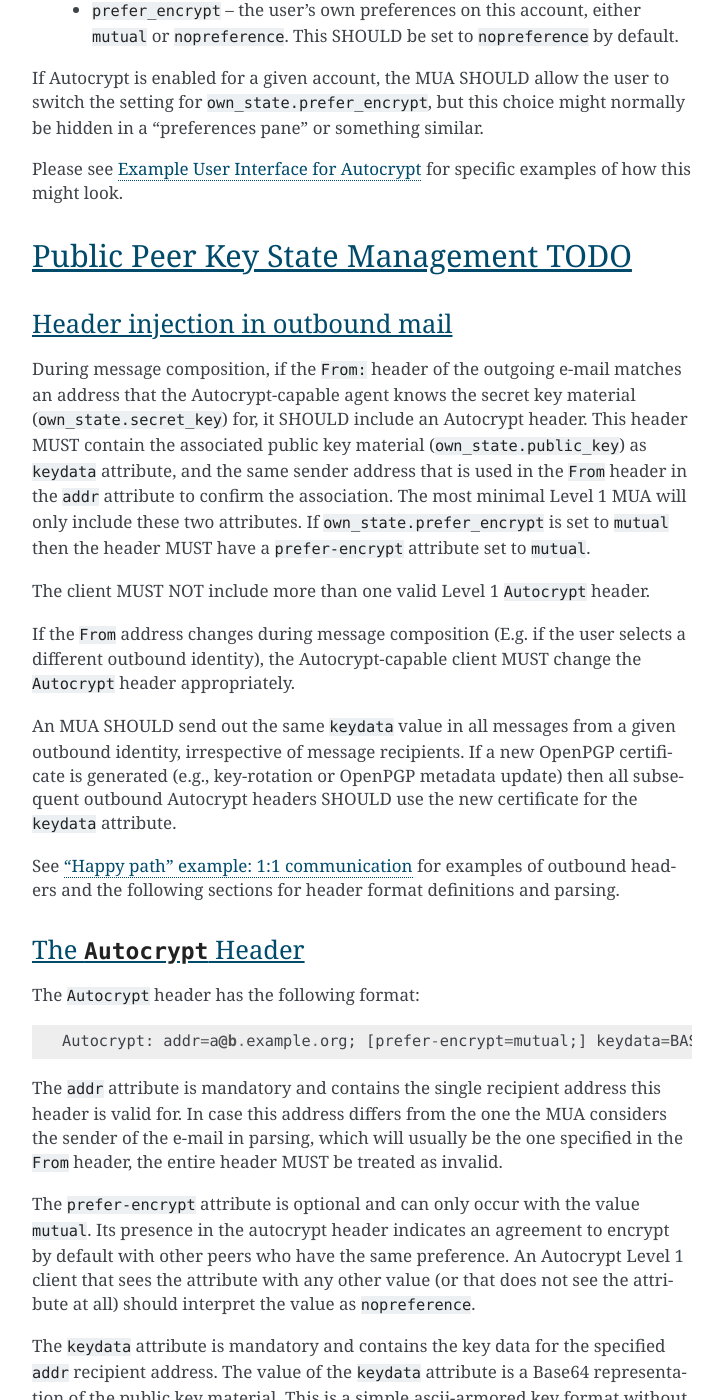
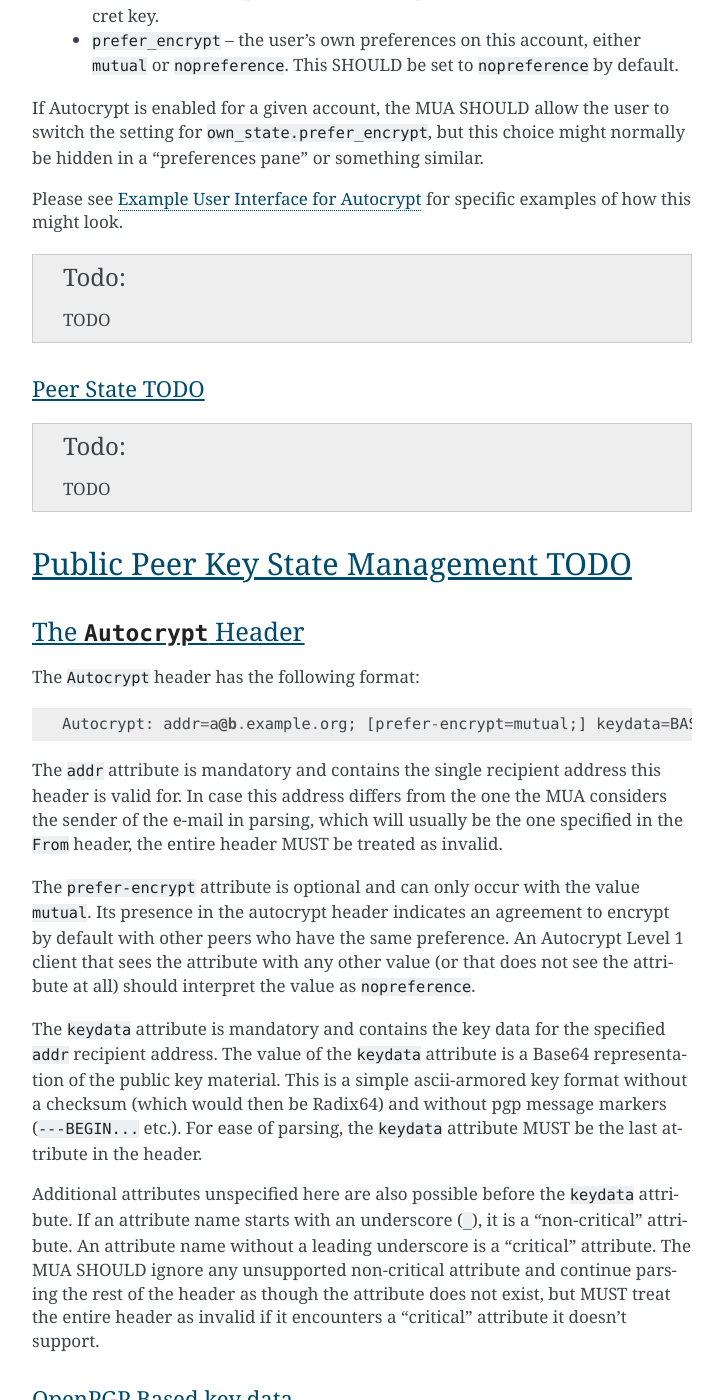
Before and after one commit to autocrypt/autocrypt, a Sphinx documentation site: the page built from doc/level1.rst, in a window 1280 px wide and 1400 px high, scrolled down 3298 px. Shown: the whole window, without its empty margins (388-1111 px from the left). Built offline with Sphinx 7.4.7, drawn with Linux system fonts in a browser that asks for light colours; some of the changed text lies outside the part shown.

Commit message:
more restructuring

```diff
--- a/doc/level1.rst
+++ b/doc/level1.rst
@@ -91,10 +91,10 @@
 
 .. todo::
 
-    TODO
+   TODO
 
 Own State TODO
-++++++++++++++
+~~~~~~~~~~~~~~
 
 Level 1 MUAs maintain an internal structure ``own_state`` for each
 account on which Autocrypt is enabled. ``own_state`` has the following
@@ -116,40 +116,19 @@
 Please see :doc:`ui-examples` for specific examples of how this might
 look.
 
+.. todo::
+
+    TODO
+
+Peer State TODO
+~~~~~~~~~~
+
+.. todo::
+
+   TODO
+
 Public Peer Key State Management TODO
 --------------------------------
-
-Header injection in outbound mail
-+++++++++++++++++++++++++++++++++
-
-During message composition, if the ``From:`` header of the
-outgoing e-mail matches an address that the Autocrypt-capable agent
-knows the secret key material (``own_state.secret_key``) for, it
-SHOULD include an Autocrypt header. This header MUST contain the
-associated public key material (``own_state.public_key``) as ``keydata``
-attribute, and the same sender address that is used in the ``From``
-header in the ``addr`` attribute to confirm the association.  The most
-minimal Level 1 MUA will only include these two attributes.  If
-``own_state.prefer_encrypt`` is set to ``mutual`` then the header MUST
-have a ``prefer-encrypt`` attribute set to ``mutual``.
-
-The client MUST NOT include more than one valid Level 1 ``Autocrypt``
-header.
-
-If the ``From`` address changes during message composition (E.g. if
-the user selects a different outbound identity), the Autocrypt-capable
-client MUST change the ``Autocrypt`` header appropriately.
-
-An MUA SHOULD send out the same ``keydata`` value in all messages from
-a given outbound identity, irrespective of message recipients.  If a
-new OpenPGP certificate is generated (e.g., key-rotation or OpenPGP
-metadata update) then all subsequent outbound Autocrypt headers SHOULD
-use the new certificate for the ``keydata`` attribute.
-
-See :ref:`mua-happypath` for examples of outbound headers and
-the following sections for header format definitions and parsing.
-
-..  _autocryptheaderformat:
 
 The ``Autocrypt`` Header
 ++++++++++++++++++++++++
@@ -214,6 +193,38 @@
 3072-bit RSA public keys.  It MAY support other OpenPGP key formats
 found in an Autocrypt header (for example, by passing it agnostically
 to an OpenPGP backend for handling).
+
+Header injection in outbound mail
+~~~~~~~~~~~~~~~~~~~~~~~~~~~~~~~~~
+
+During message composition, if the ``From:`` header of the
+outgoing e-mail matches an address that the Autocrypt-capable agent
+knows the secret key material (``own_state.secret_key``) for, it
+SHOULD include an Autocrypt header. This header MUST contain the
+associated public key material (``own_state.public_key``) as ``keydata``
+attribute, and the same sender address that is used in the ``From``
+header in the ``addr`` attribute to confirm the association.  The most
+minimal Level 1 MUA will only include these two attributes.  If
+``own_state.prefer_encrypt`` is set to ``mutual`` then the header MUST
+have a ``prefer-encrypt`` attribute set to ``mutual``.
+
+The client MUST NOT include more than one valid Level 1 ``Autocrypt``
+header.
+
+If the ``From`` address changes during message composition (E.g. if
+the user selects a different outbound identity), the Autocrypt-capable
+client MUST change the ``Autocrypt`` header appropriately.
+
+An MUA SHOULD send out the same ``keydata`` value in all messages from
+a given outbound identity, irrespective of message recipients.  If a
+new OpenPGP certificate is generated (e.g., key-rotation or OpenPGP
+metadata update) then all subsequent outbound Autocrypt headers SHOULD
+use the new certificate for the ``keydata`` attribute.
+
+See :ref:`mua-happypath` for examples of outbound headers and
+the following sections for header format definitions and parsing.
+
+..  _autocryptheaderformat:
 
 Internal state storage
 ++++++++++++++++++++++
```
